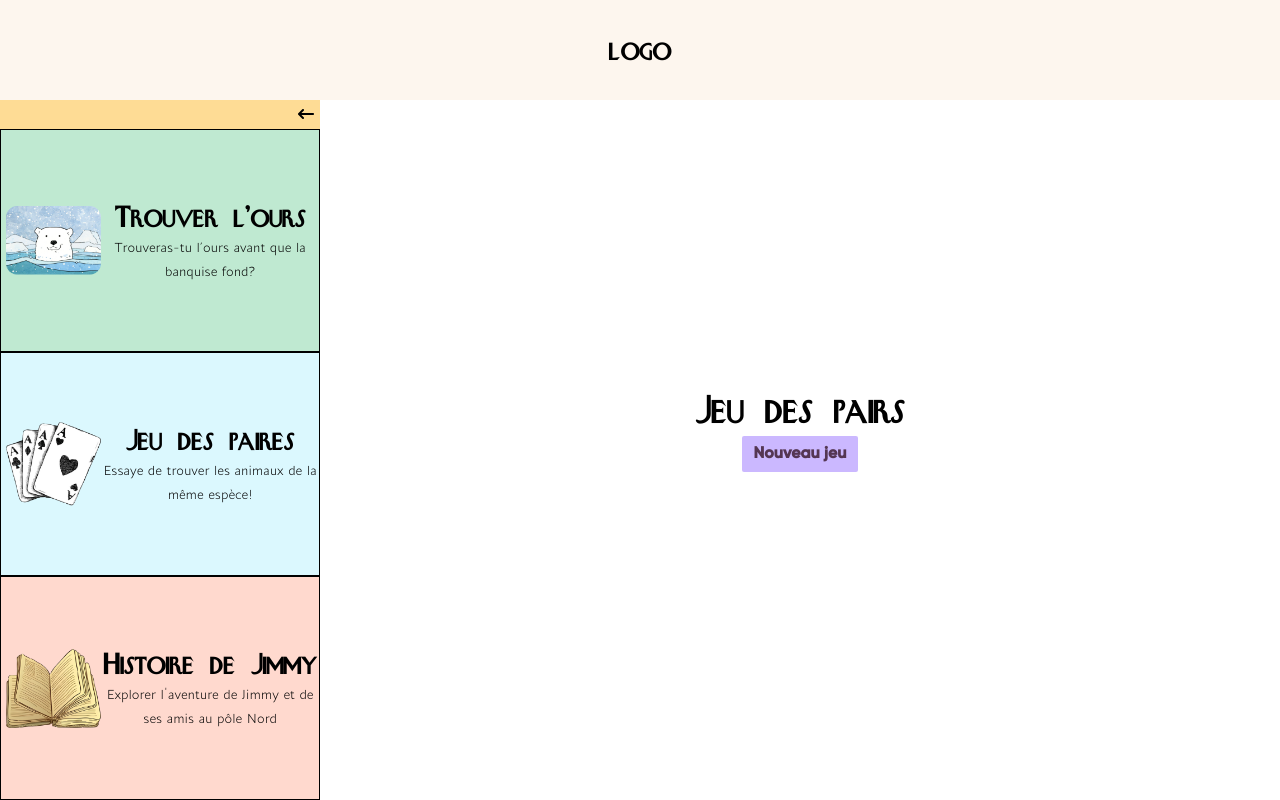
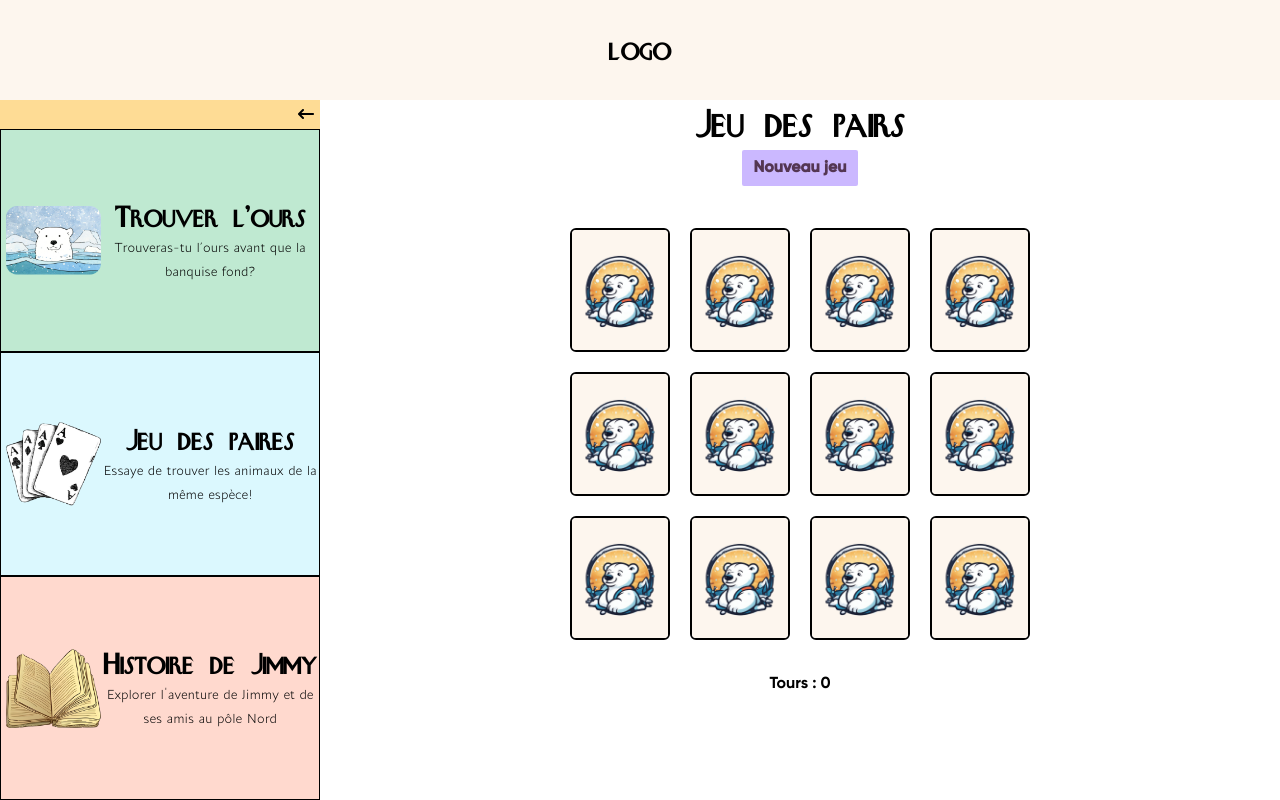
Before and after one commit to jobsalhi/kidsGamesWebsite, a React (Vite) app: page /Pairs in a window 1280 px wide. Built offline with nearby package versions, Linux system fonts and the light colour scheme.

Commit message:
card game finished

```diff
--- a/src/Components/SingleCard.jsx
+++ b/src/Components/SingleCard.jsx
@@ -1,6 +1,22 @@
+import logo from "../images/cardGame/Logo.png";
 
-export default function SingleCard() {
+export default function SingleCard({ card , handleChoice ,flipped, disabled }) {
+    const handleClick = ()=>{
+        if (!disabled) {
+            handleChoice(card)
+          }
+    }
   return (
-    <div></div>
-  )
+    <div className="card">
+      <div className={flipped ? "flipped" : ""}>
+        <img className="front" src={card.src} alt="card front" />
+        <img
+          className="back"
+          src={logo}
+          alt="card front"
+          onClick={handleClick}
+        />
+      </div>
+    </div>
+  );
 }
--- a/src/pages/Pairs.jsx
+++ b/src/pages/Pairs.jsx
@@ -1,50 +1,95 @@
-import { useState } from 'react'
-import bear  from "../images/cardGame/bear.png";
-import bunny  from "../images/cardGame/bunny.png";
-import fox  from "../images/cardGame/fox.png";
-import whale  from "../images/cardGame/whale.png";
-import seal  from "../images/cardGame/seal.png";
-import penguin  from "../images/cardGame/penguin.png";
-import logo from '../images/cardGame/Logo.png'
+import { useEffect, useState } from "react";
+import bear from "../images/cardGame/bear.png";
+import bunny from "../images/cardGame/bunny.png";
+import fox from "../images/cardGame/fox.png";
+import whale from "../images/cardGame/whale.png";
+import seal from "../images/cardGame/seal.png";
+import penguin from "../images/cardGame/penguin.png";
+import SingleCard from "../Components/SingleCard";
 const cardImages = [
-  {"src" : bear },
-  {"src" : bunny },
-  {"src" : fox },
-  {"src" :penguin },
-  {"src" : seal },
-  {"src" : whale },
-]
-
+  { src: bear, matched: false },
+  { src: bunny, matched: false },
+  { src: fox, matched: false },
+  { src: penguin, matched: false },
+  { src: seal, matched: false },
+  { src: whale, matched: false },
+];
 
 export default function Pairs() {
-
-  const [cards, setCards] = useState([])
-  const [turns, setTurns] = useState(0)
+  const [cards, setCards] = useState([]);
+  const [turns, setTurns] = useState(0);
+  const [choiceOne, setChoiceOne] = useState(null);
+  const [choiceTwo, setChoiceTwo] = useState(null);
+  const [disabled, setDisabled] = useState(false);
 
   // shuffle cards for new game
   const shuffleCards = () => {
     const shuffledCards = [...cardImages, ...cardImages]
       .sort(() => Math.random() - 0.5)
-      .map(card => ({ ...card, id: Math.random() }))
+      .map((card) => ({ ...card, id: Math.random() }));
+    setChoiceOne(null);
+    setChoiceTwo(null);
+    setCards(shuffledCards);
+    setTurns(0);
+  };
 
-    setCards(shuffledCards)
-    setTurns(0)
-  }
+  // handle a choice
+  const handleChoice = (card) => {
+    console.log(card);
+    choiceOne ? setChoiceTwo(card) : setChoiceOne(card);
+  };
 
-  console.log(cards, turns)
+  // compare 2 selected cards
+  useEffect(() => {
+    if (choiceOne && choiceTwo) {
+      setDisabled(true);
+      if (choiceOne.src === choiceTwo.src) {
+        setCards((prevCards) => {
+          return prevCards.map((card) => {
+            if (card.src === choiceOne.src) {
+              return { ...card, matched: true };
+            } else {
+              return card;
+            }
+          });
+        });
+        resetTurn();
+      } else {
+        console.log("those cards do not match");
+        setTimeout(() => resetTurn(), 1000);
+      }
+    }
+  }, [choiceOne, choiceTwo]);
 
-  return <div className="Pairs">
-   <h1>Jeu des pairs</h1>
-   <button onClick={shuffleCards}>Nouveau jeu</button>
-   <div className="card-grid">
-    {cards.map(card=>(
-      <div key={card.id} className='card'>
-        <div className='twoPics'>
-          <img className='front' src={card.src} alt="card front" />
-          {/* <img className='back' src={logo} alt="card front" /> */}
-        </div>
+  console.log(cards);
+  // reset choices & increase turn
+  const resetTurn = () => {
+    setChoiceOne(null);
+    setChoiceTwo(null);
+    setTurns((prevTurns) => prevTurns + 1);
+    setDisabled(false);
+  };
+
+  // start new game automagically
+  useEffect(() => {
+    shuffleCards();
+  }, []);
+  return (
+    <div className="Pairs">
+      <h1>Jeu des pairs</h1>
+      <button onClick={shuffleCards}>Nouveau jeu</button>
+      <div className="card-grid">
+        {cards.map((card) => (
+          <SingleCard
+            card={card}
+            key={card.id}
+            handleChoice={handleChoice}
+            flipped={card === choiceOne || card === choiceTwo || card.matched}
+            disabled={disabled}
+          />
+        ))}
       </div>
-    ))}
-   </div>
-  </div>;
+      <p>Tours : {turns}</p>
+    </div>
+  );
 }
--- a/src/styles/main.scss
+++ b/src/styles/main.scss
@@ -3,7 +3,6 @@
 .App {
   display: flex;
   flex-direction: column;
-  height: 100vh; /* This ensures that the container takes up the full height of the viewport */
 }
 .Navbar {
   background-color: #fdf6ee;
@@ -13,14 +12,13 @@
 .hero {
   display: flex;
   flex-grow: 1;
-}
+  height: calc(100vh - 4rem - 36px);
   .content {
-  // width: 100vw;
-  // height: 100vh;
     flex-grow: 1;
     display: flex;
-  align-items: center;
+
     justify-content: center;
+    overflow: scroll;
   }
 
   .sidebar {
@@ -45,11 +43,10 @@
       * {
         cursor: pointer;
         //   padding: .2rem;
-      &:hover{
+        &:hover {
           background-color: #e3bc67;
         }
       }
-
     }
 
     .options {
@@ -127,10 +124,11 @@
       }
     }
   }
+}
 
 .sidebar.active {
   // min-width: 3rem;
-  transition: .5s all;
+  transition: 0.5s all;
   width: 0rem;
   .trigger {
     width: 2rem;
@@ -145,43 +143,62 @@
   }
 }
 
-.Pairs{
+
+// jeu des pairs styles
+
+.Pairs {
   text-align: center;
   font-family: $regular;
-  h1{
+  h1 {
     font-family: $bigTitle;
   }
   // width: 100%;
-  .twoPics{
-    // display: flex;
-    .front{
+  .card {
+    position: relative;
+    img {
       width: 100px;
-
+      // max-width: 200px;
+      // min-width: 100px;
+      display: block;
+      border: 2px solid;
+      border-radius: 6px;
+    }
   }
 
-    .back{
-      width: 100px;
+.card .front {
+  transform: rotateY(90deg);
+  transition: all ease-in 0.2s;
+  position: absolute;
+}
+.flipped .front {
+  transform: rotateY(0deg);
+  transition-delay: 0.2s;
+}
 
+/* back of card - cover */
+.card .back {
+  transition: all ease-in 0.2s;
+  transition-delay: 0.2s;
 }
+.flipped .back {
+  transform: rotateY(90deg);
+  transition-delay: 0s;
 }
+
   .card-grid {
     margin-top: 40px;
+    margin-bottom: 2rem;
     display: grid;
     grid-template-columns: 1fr 1fr 1fr 1fr;
     grid-gap: 20px;
   }
-
-
-
-
-
 
   button {
     background: none;
     border: 2px solid #fff;
     padding: 6px 12px;
     border-radius: 4px;
-    background-color: #CBB8FF;
+    background-color: #cbb8ff;
     color: #543653;
     font-weight: bold;
     cursor: pointer;
@@ -199,7 +216,6 @@
 
 
 
-
 @media only screen and (max-width: 600px) {
   .options {
     img {
```
Lines whose indentation alone changed are shown as unchanged.
